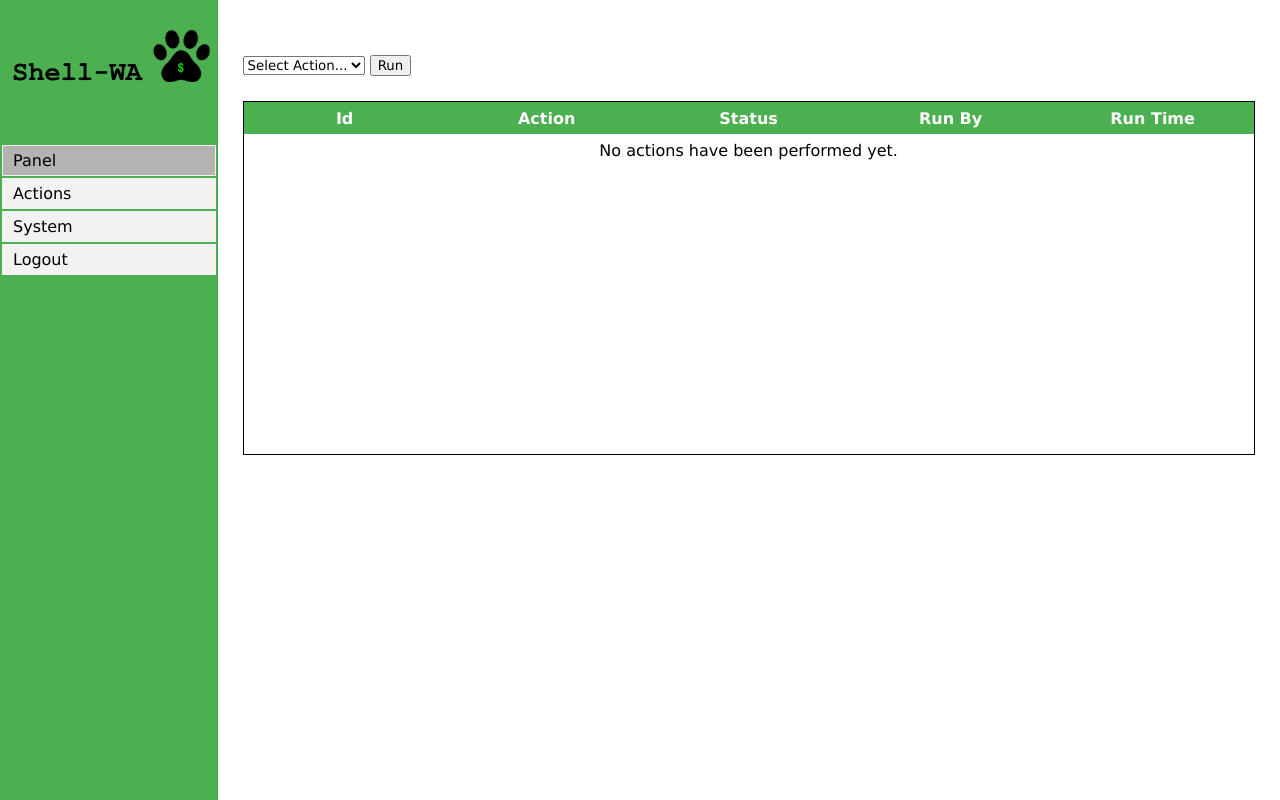
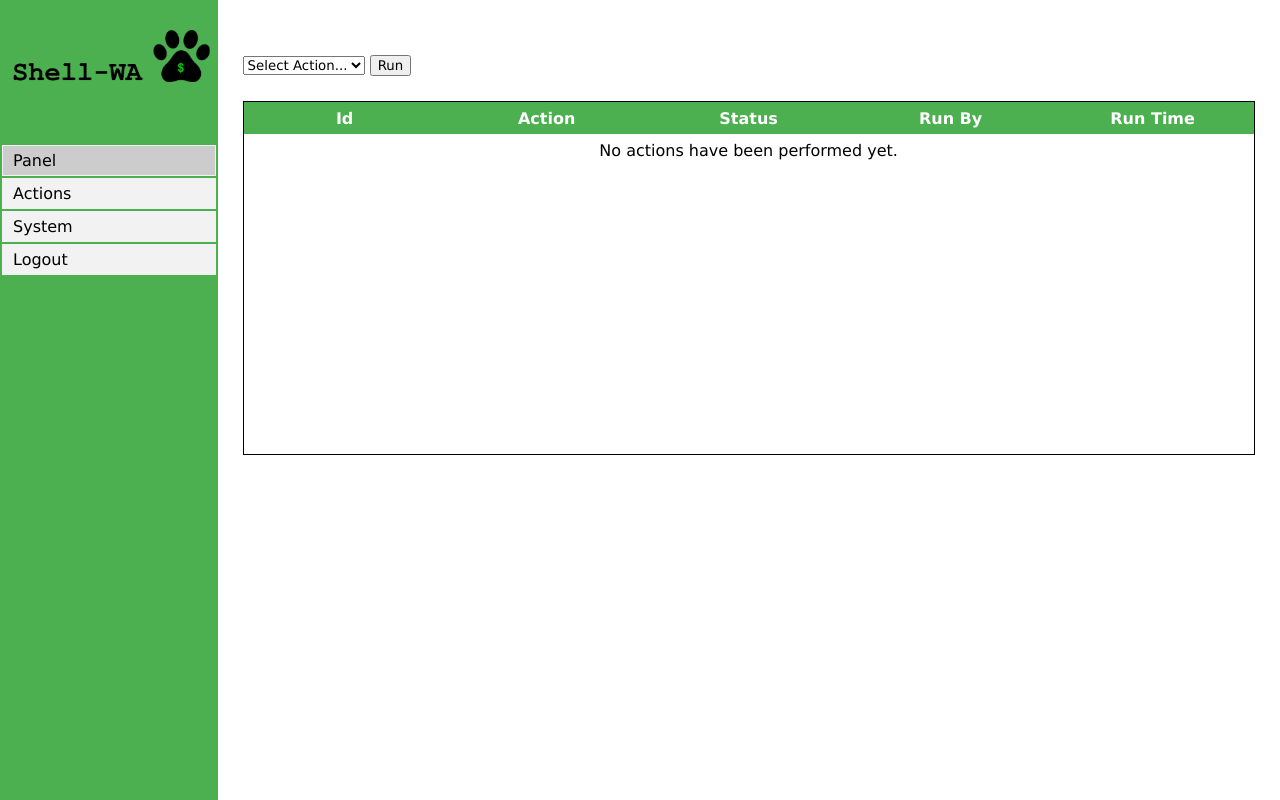
Before and after one commit to ivanlmj/Puppy, a Flask app: page /panel in a window 1280 px wide, with the pointer over the restyled element. Run offline with Flask 2, Linux system fonts and the light colour scheme; data that the repository does not hold is empty.

Commit message:
adjusting color for hover selector

```diff
--- a/templates/panel.html
+++ b/templates/panel.html
@@ -61,7 +61,7 @@
 
 	    #menu td:hover {
 		color: white;
-		background-color: #b3b3b3;
+		background-color: #cccccc;
 	    }
 
 	    #menu a {
```
